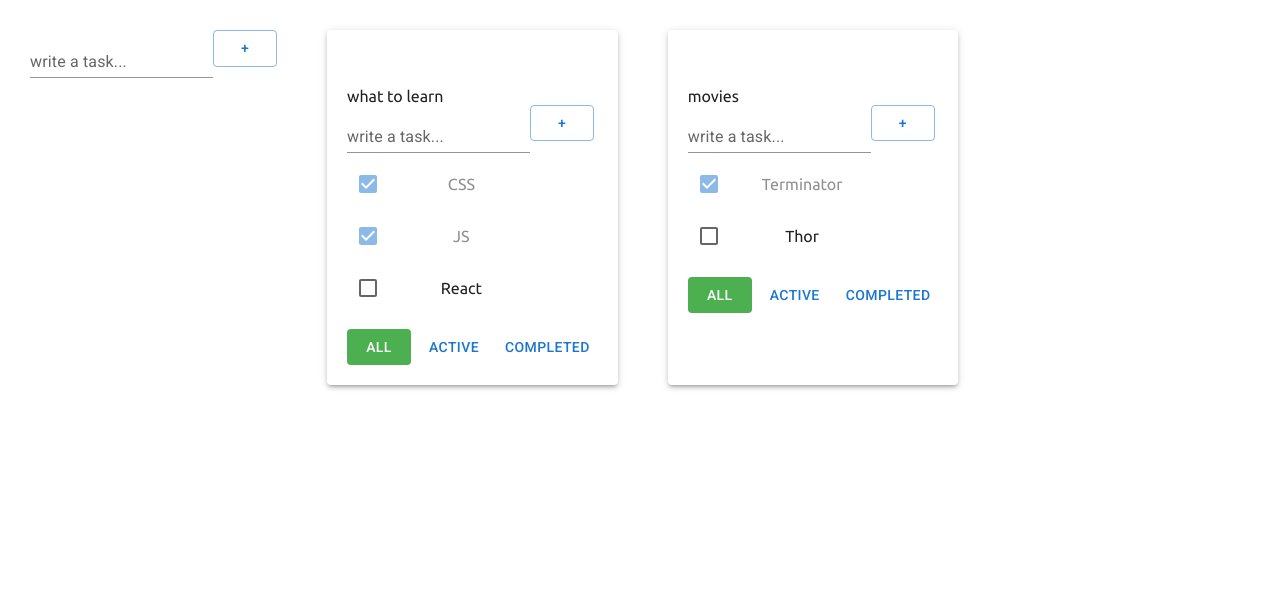
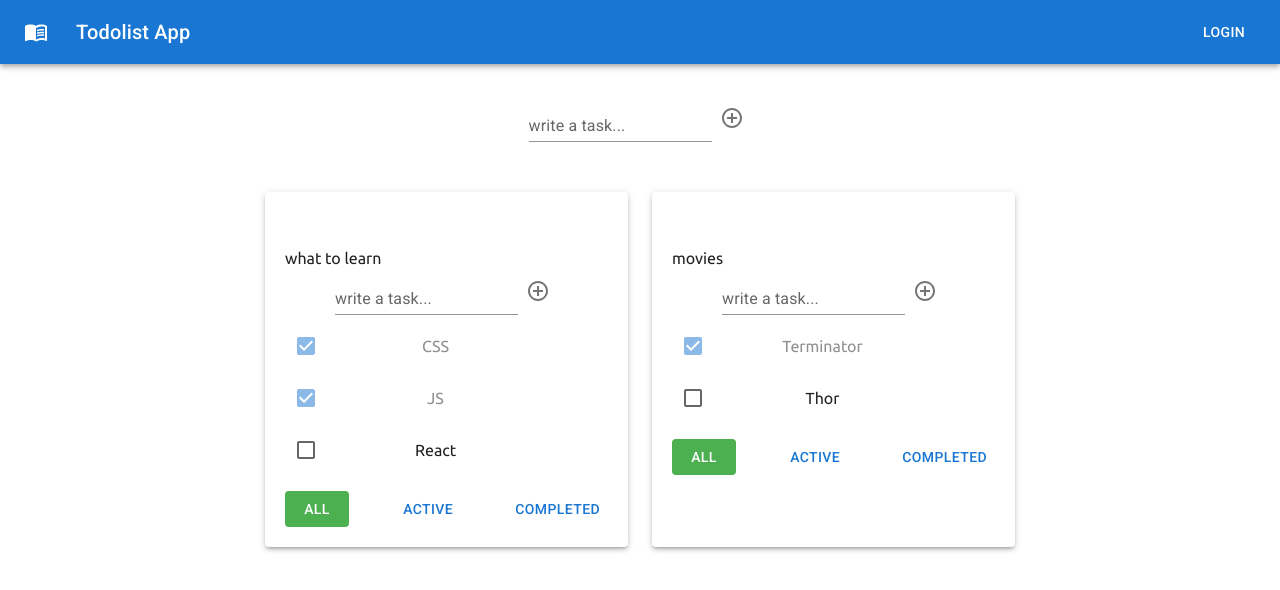
Before and after one commit to AntonKrivelo/TodoListTS, a React (Create React App) app: page / in a window 1280 px wide. Shown: the top 590 px of the page. Built offline with nearby package versions, Linux system fonts and the light colour scheme; some icons are missing.

Commit message:
added new components and adaptation mui

```diff
--- a/src/App.css
+++ b/src/App.css
@@ -1,10 +1 @@
 /* @import url(reset.css); */
-
-.App {
-  padding: 30px;
-  display: flex;
-}
-
-.App > div {
-  margin-right: 50px;
-}
--- a/src/App.tsx
+++ b/src/App.tsx
@@ -4,6 +4,8 @@ import Todolist from './Components/Todolist/Todolist';
 import './App.css';
 import AddFormItem from './Components/AddFormItem/AddFormItem';
 import { TaskType } from './Components/Todolist/Todolist';
+import { AppBar, Button, Container, Grid, IconButton, Toolbar, Typography } from '@mui/material';
+import { MenuBook } from '@mui/icons-material';
 
 export type FilterValuesType = 'all' | 'completed' | 'active'; // для фильтрации при клике на кнопки
 export type TodolistType = {
@@ -126,7 +128,35 @@ function App() {
 
   return (
     <div className="App">
+      <AppBar position="static">
+        <Toolbar>
+          <IconButton size="large" edge="start" color="inherit" aria-label="menu" sx={{ mr: 2 }}>
+            <MenuBook />
+          </IconButton>
+          <Typography variant="h6" component="div" sx={{ flexGrow: 1 }}>
+            Todolist App
+          </Typography>
+          <Button color="inherit">Login</Button>
+        </Toolbar>
+      </AppBar>
+      <Container fixed>
+        <Grid
+          container
+          marginTop="30px"
+          direction="row"
+          justifyContent="center"
+          alignItems="center"
+        >
           <AddFormItem addItem={addTodoList} />
+        </Grid>
+        <Grid
+          container
+          spacing={3}
+          marginTop="50px"
+          direction="row"
+          alignContent="center"
+          justifyContent="center"
+        >
           {todoLists.map((tList, id) => {
             //для фильтрации
             let tasksForToDoList = tasksObj[tList.id];
@@ -155,6 +185,8 @@ function App() {
               />
             );
           })}
+        </Grid>
+      </Container>
     </div>
   );
 }
--- a/src/Components/AddFormItem/AddFormItem.tsx
+++ b/src/Components/AddFormItem/AddFormItem.tsx
@@ -1,5 +1,7 @@
 import { useState, ChangeEvent, KeyboardEvent } from 'react';
-import { Button, TextField } from '@mui/material';
+import { Grid, IconButton, TextField } from '@mui/material';
+import { ControlPoint } from '@mui/icons-material';
+
 import './AddFormItem.css';
 
 export type addItemFormPropsType = {
@@ -23,7 +25,7 @@ const AddFormItem = (props: addItemFormPropsType) => {
       props.addItem(newTaskTitle);
       setNewTaskTitle('');
     } else {
-      setError('Title is required');
+      setError('Enter the value');
     }
   };
 
@@ -35,20 +37,27 @@ const AddFormItem = (props: addItemFormPropsType) => {
   };
 
   return (
-    <div>
+    <Grid
+      direction="row"
+      padding="0 50px 0 50px"
+      container
+      justifyContent="center"
+      alignItems="center"
+    >
       <TextField
         label="write a task..."
         variant="standard"
         onKeyUp={clickKeyBoardBtnAddTask}
         onChange={onChangeTitleTask}
         value={newTaskTitle}
-        className={error ? 'todo__input error' : 'todo__input'}
+        error={!!error} // mui ошибка
       />
-      <Button variant="outlined" onClick={addedTaskBtn} className="added__task-btn">
-        +
-      </Button>
+
+      <IconButton onClick={addedTaskBtn} className="added__task-btn">
+        <ControlPoint />
+      </IconButton>
       {error && <div className="error-message">{error}</div>}
-    </div>
+    </Grid>
   );
 };
 
--- a/src/Components/EditableSpan/EditableSpan.tsx
+++ b/src/Components/EditableSpan/EditableSpan.tsx
@@ -1,5 +1,6 @@
 import { ChangeEvent, useState } from 'react';
 import './EditableSpan.css';
+import { TextField } from '@mui/material';
 
 type EditableSpanPropsType = {
   title: string;
@@ -26,7 +27,10 @@ const EditableSpan = (props: EditableSpanPropsType) => {
   return (
     <div>
       {editMode ? (
-        <input
+        <TextField
+          id="standard-basic"
+          label="Standard"
+          variant="standard"
           className="editable-input"
           value={title}
           onChange={onChangeTitleHandler}
```
Lines whose indentation alone changed are shown as unchanged.
